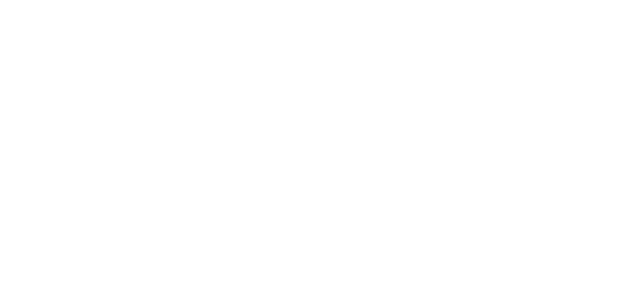
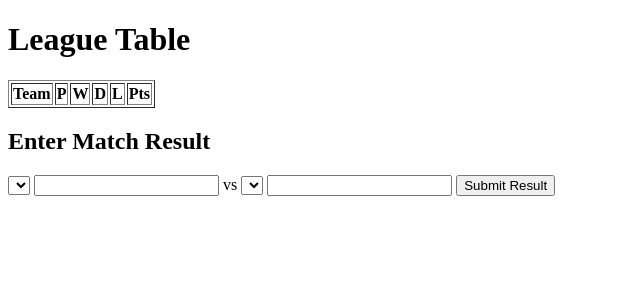
Before and after one commit to Sesmo2/Efootball-, a Flask app: page /table in a window 1280 px wide. Before the commit the part shown is empty. Shown: the top 300 px of the page, without its empty margins (0-640 px from the left). Run offline with Flask 3, Linux system fonts and the light colour scheme; lists and menus that the app fills with data are empty.

Commit message:
Update table.html

```diff
--- a/templates/table.html
+++ b/templates/table.html
@@ -4,4 +4,39 @@
   <title>League Table</title>
 </head>
 <body>
-  <h1>
+  <h1>League Table</h1>
+  <table border="1">
+    <tr>
+      <th>Team</th><th>P</th><th>W</th><th>D</th><th>L</th><th>Pts</th>
+    </tr>
+    {% for team, stats in table %}
+    <tr>
+      <td>{{ team }}</td>
+      <td>{{ stats['P'] }}</td>
+      <td>{{ stats['W'] }}</td>
+      <td>{{ stats['D'] }}</td>
+      <td>{{ stats['L'] }}</td>
+      <td>{{ stats['Pts'] }}</td>
+    </tr>
+    {% endfor %}
+  </table>
+
+  <h2>Enter Match Result</h2>
+  <form method="POST">
+    <select name="team1">
+      {% for team, stats in table %}
+        <option>{{ team }}</option>
+      {% endfor %}
+    </select>
+    <input type="number" name="score1" min="0" required>
+    vs
+    <select name="team2">
+      {% for team, stats in table %}
+        <option>{{ team }}</option>
+      {% endfor %}
+    </select>
+    <input type="number" name="score2" min="0" required>
+    <button type="submit">Submit Result</button>
+  </form>
+</body>
+</html>
```
